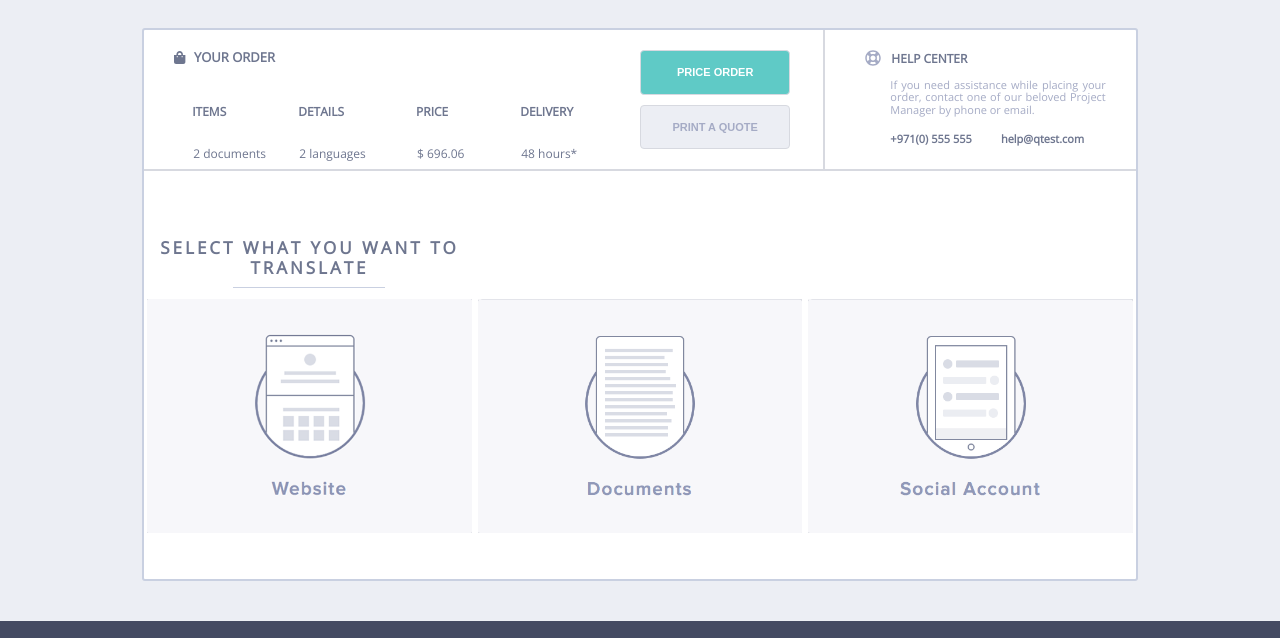
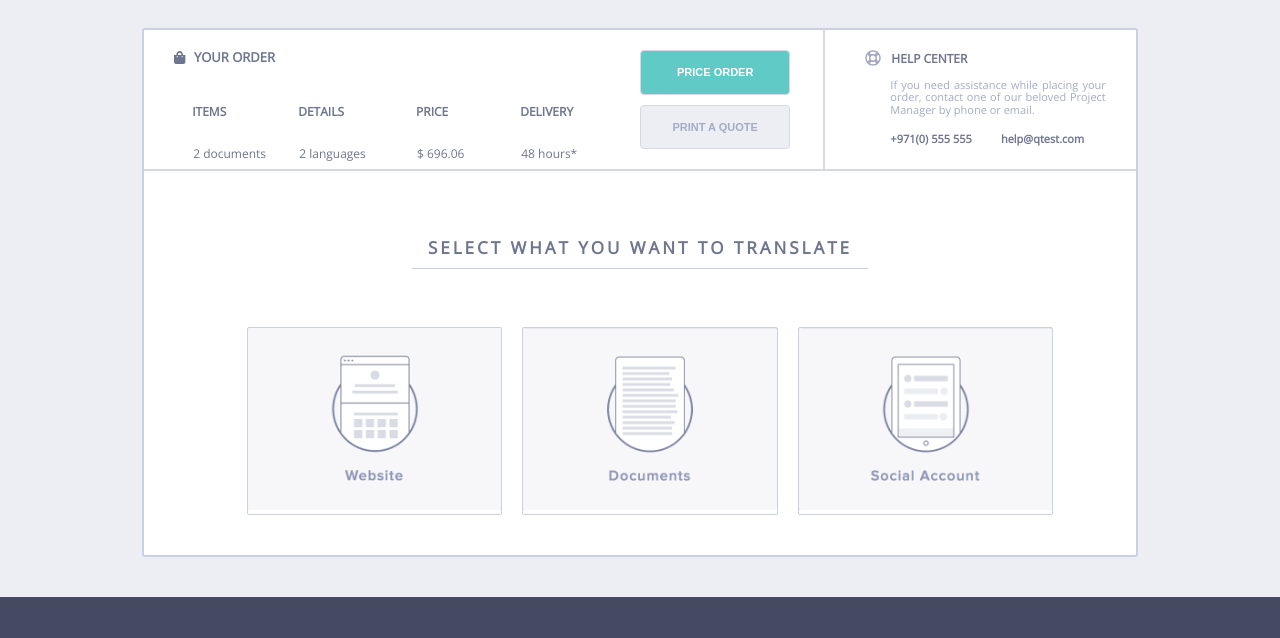
Before and after one commit to alenakuznetsova/kottans_frontend, a plain HTML site: page task_11/index.html in a window 1280 px wide. Shown: the part 162-800 px from the top of the page. Drawn offline with nearby package versions, Linux system fonts and the light colour scheme.

Commit message:
add new block in main section you can select what you want to translate, add styles for this

```diff
--- a/task_11/css/style.css
+++ b/task_11/css/style.css
@@ -64,7 +64,7 @@ body {
     display: grid;
     grid-template-areas:
         "order"
-        "select-doc";
+        "main__grid";
 
     border: 2px solid #c9d0e1;
     border-radius: 3px;
@@ -175,29 +175,18 @@ body {
                 }
 
 /*select what to translate section*/
-    .select-doc {
+.main__grid {
     display: grid;
-        grid-area: select-doc;
-        grid-template-columns: 1fr 1fr 1fr;
+    grid-template-columns: repeat(12, 1fr);
+    grid-area: main__grid;
     grid-template-areas:
-        "select-doc__title select-doc__title select-doc__title"
-        "website document account"
+        "select-doc__title"
+        "select-doc" ;
 }
 
     .select-doc__title {
-        grid-area: "select-doc__title";
-    }
-
-    .website {
-        grid-area: website;
-    }
-
-    .document {
-        grid-area: document;
-    }
-
-    .account {
-        grid-area: account;
+        grid-area: select-doc__title;
+        grid-column: 1 / 13;
     }
 
         .main-title {
@@ -220,31 +209,60 @@ body {
             border: none;
         }
 
+    .select-doc {
+        display: grid;
+        grid-area: select-doc;
+        grid-column: 2 / 12;
+        grid-template-columns: repeat(3, 1fr);
+        grid-gap: 20px;
+
+        grid-template-areas:
+        "website document account";
+
+        padding: 50px 0 0 20px;
+    }
+
+    .website {
+        grid-area: website;
+    }
+
+    .document {
+        grid-area: document;
+    }
+
+    .account {
+        grid-area: account;
+    }
+
     .select-document__img {
         position: relative;
-        z-index: 1;
-        border: 3px solid transparent;
-        border-radius: 3px;
+        z-index: 2;
+        border: 1px solid #c9d0e1;
+        border-radius: 2px;
+        float: right;
     }
         .select-img {
             width: 100%;
         }
 
     input[name=doc]:checked +.select-document__img {
-        border: 3px solid #76a7e1;
+        border: 5px solid #76a7e1;
         border-radius: 3px;
     }
 
     input[name=doc]:checked +.select-document__img::after {
-        z-index: 2;
-        font-family: "FontAwesome";
+        z-index: 1;
+        font-family: "Font Awesome 5 Free";
+        font-weight: 900;
         content: "\f058";
         position: absolute;
         color: #76a7e1;
-        left: 200px;
+        background-color: white;
+        left: 238px;
         top: -8px;
-        line-height: 10px;
-        font-size: 18px;
+        line-height: 13px;
+        font-size: 28px;
+        -webkit-font-smoothing: antialiased;
     }
 
 /*footer*/
--- a/task_11/index.html
+++ b/task_11/index.html
@@ -7,7 +7,7 @@
 
     <link href="https://fonts.googleapis.com/css?family=Open+Sans" rel="stylesheet">
     <script defer src="https://use.fontawesome.com/releases/v5.0.4/js/all.js"></script>
-
+    <link href="https://use.fontawesome.com/releases/v5.0.4/css/all.css" rel="stylesheet">
 
     <link href="css/normalize.css" rel="stylesheet">
     <link href="css/style.css" rel="stylesheet">
@@ -61,12 +61,12 @@
                     </div>
                 </div>
             </section>
-
-            <section class="select-doc">
+            <div class="main__grid">
                 <div class="select-doc__title">
                     <h3 class="main-title">SELECT WHAT YOU WANT TO TRANSLATE</h3>
                         <hr class="main-title__underline">
                 </div>
+                <section class="select-doc">
                     <label class="select-document website">
                         <input required hidden type="radio" name="doc" value="website">
                         <div class="select-document__img">
@@ -86,7 +86,7 @@
                         </div>
                     </label>
                 </section>
-
+            </div>
         </main>
 
         <footer class="footer-container">
```
Lines whose indentation alone changed are shown as unchanged.
